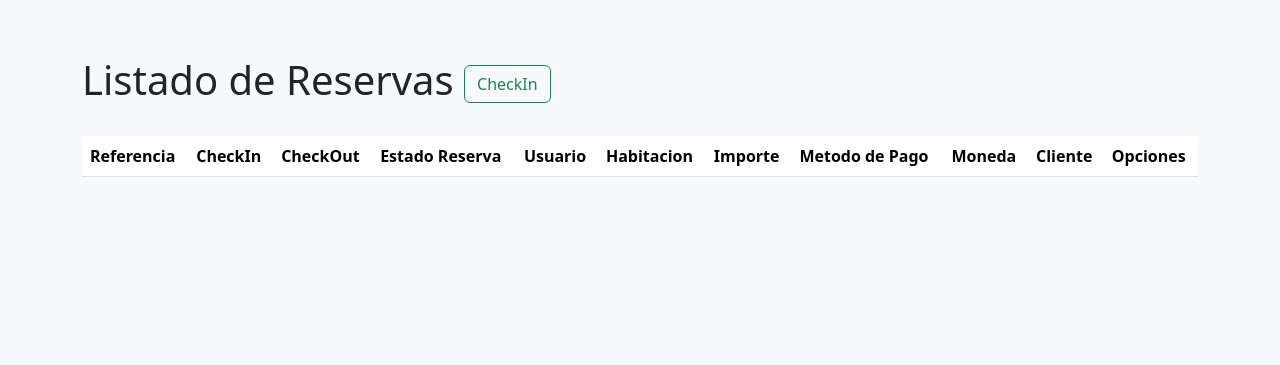
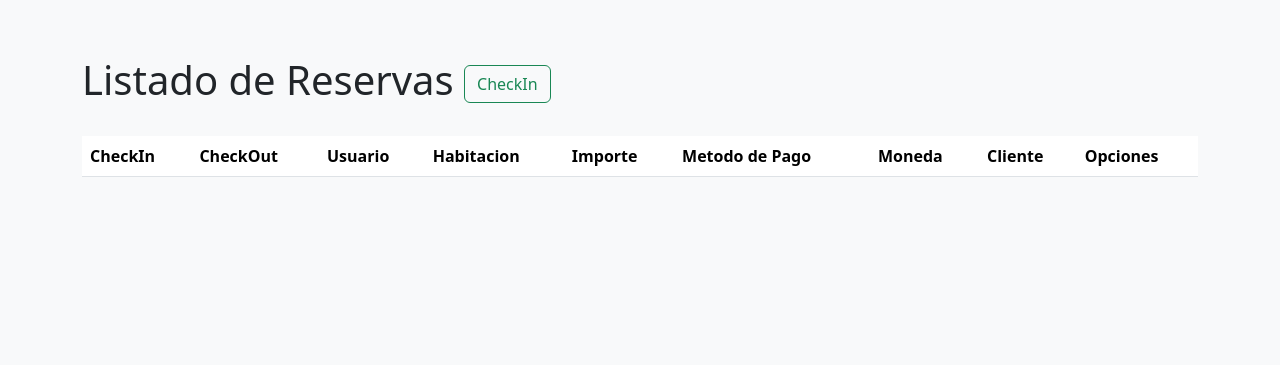
Before and after one commit to kathyhernndez/SistemaHoteleroDjango, a Django app: page /recep/homeReserva/ in a window 1280 px wide. Shown: the part 56-421 px from the top of the page. Run offline with Django 4.2, Linux system fonts and the light colour scheme; the visitor is signed in with stand-in values (Sample User, id 1); data that the repository does not hold is empty.

Commit message:
lista tuplas en el formulario de registro, falta confirmar guardar datos

```diff
--- a/recep/forms.py
+++ b/recep/forms.py
@@ -6,4 +6,6 @@ from recep.models import *
 class ReservaForm(forms.Form):
    habitacion = forms.ModelChoiceField(label="Habitacion", queryset=Habitacion.objects.all(), required=True)
    importe = forms.FloatField(label="Importe de Pago", required=True, min_value=0.5)
+   monedas = forms.ChoiceField(choices = monedas, required=True,)
+   metodoPago = forms.ChoiceField(choices = metodoPago, required=True,)
    cliente = forms.ModelChoiceField(label="Cliente", queryset=Cliente.objects.all(), required=True)
--- a/recep/models.py
+++ b/recep/models.py
@@ -23,7 +23,6 @@ class Reserva(models.Model):
     id = models.AutoField(primary_key=True)
     fechaEntrada = models.DateTimeField(auto_now_add=True, verbose_name="CheckIn")
     fechaSalida = models.DateTimeField(null=True, blank=True, verbose_name="CheckOut")
-    estadoReserva = models.CharField(max_length=50, choices=estados, default="Pagada")
     user = models.ForeignKey(User, on_delete=models.CASCADE)
     habitacion = models.ForeignKey(Habitacion, on_delete=models.CASCADE)
     importe = models.FloatField(max_length=50)
--- a/recep/templates/reservas.html
+++ b/recep/templates/reservas.html
@@ -15,10 +15,8 @@
               <table class="table table-striped py-7">
                   <thead>
                       <tr>
-                          <th>Referencia</th>
                           <th>CheckIn</th>
                           <th>CheckOut</th>
-                          <th>Estado Reserva</th>
                           <th>Usuario</th>
                           <th>Habitacion</th>
                           <th>Importe</th>
@@ -31,10 +29,8 @@
                   <tbody>
                     {% for reserva in reservaList %}
                      <tr>
-                      <td>{{ reserva.factura }}</td>
                       <td>{{ reserva.fechaEntrada }}</td>
                       <td>{{ reserva.fechaSalida }}</td>
-                      <td>{{ reserva.estadoReserva }}</td>
                       <td>{{ reserva.user}}</td>
                       <td>{{ reserva.habitacion}}</td>
                       <td>{{ reserva.importe}}</td>
--- a/recep/views.py
+++ b/recep/views.py
@@ -23,13 +23,13 @@ def registrarReserva(request):
     form = ReservaForm()
     return render(request, 'formReserva.html', {'form': form})
 
-
+@login_required
 def eliminarReserva(request, code):
     reserva = Reserva.objects.get(code=code)
     reserva.delete()
     return redirect('homeReserva')
 
-
+@login_required
 def editarReserva(request, id):
     reserva = Reserva.objects.get(id=id)
     data = {
@@ -38,6 +38,7 @@ def editarReserva(request, id):
     }
     return render(request,'editarReserva.html', data)
 
+@login_required
 def nuevaReserva(request):
     monto = request.POST['numMonto']
     pago = request.POST['textPago']
--- a/tablero/models.py
+++ b/tablero/models.py
@@ -6,7 +6,7 @@ class TipoHabitacion(models.Model):
     id = models.AutoField(primary_key=True)
     tipo = models.CharField(max_length=50, choices=tipos, default="Doble Individual")
     descripcion = models.CharField(max_length=2000)
-    precio = models.FloatField(max_length=100)
+    precio = models.FloatField(max_length=20)
 
     def detallesHabitacion(self):
         return "{}, Precio: {}".format(self.tipo, self.precio)
@@ -26,7 +26,7 @@ class Habitacion(models.Model):
     id_tipoHabitacion = models.ForeignKey(TipoHabitacion, null=True, blank=True, verbose_name="Tipo de Habitacion", on_delete=models.CASCADE)
 
     def __str__(self):
-        txt = "Habitacion {0}, Numero: {1}, Estado: {2}"
+        txt = "Tipo: {0}, Numero: {1}, Estado: {2}"
         return txt.format( self.id_tipoHabitacion, self.numero, self.estado)
 
     class Meta:
```
Also changed, not shown: recep/choices.py (+0 -7 lines).
